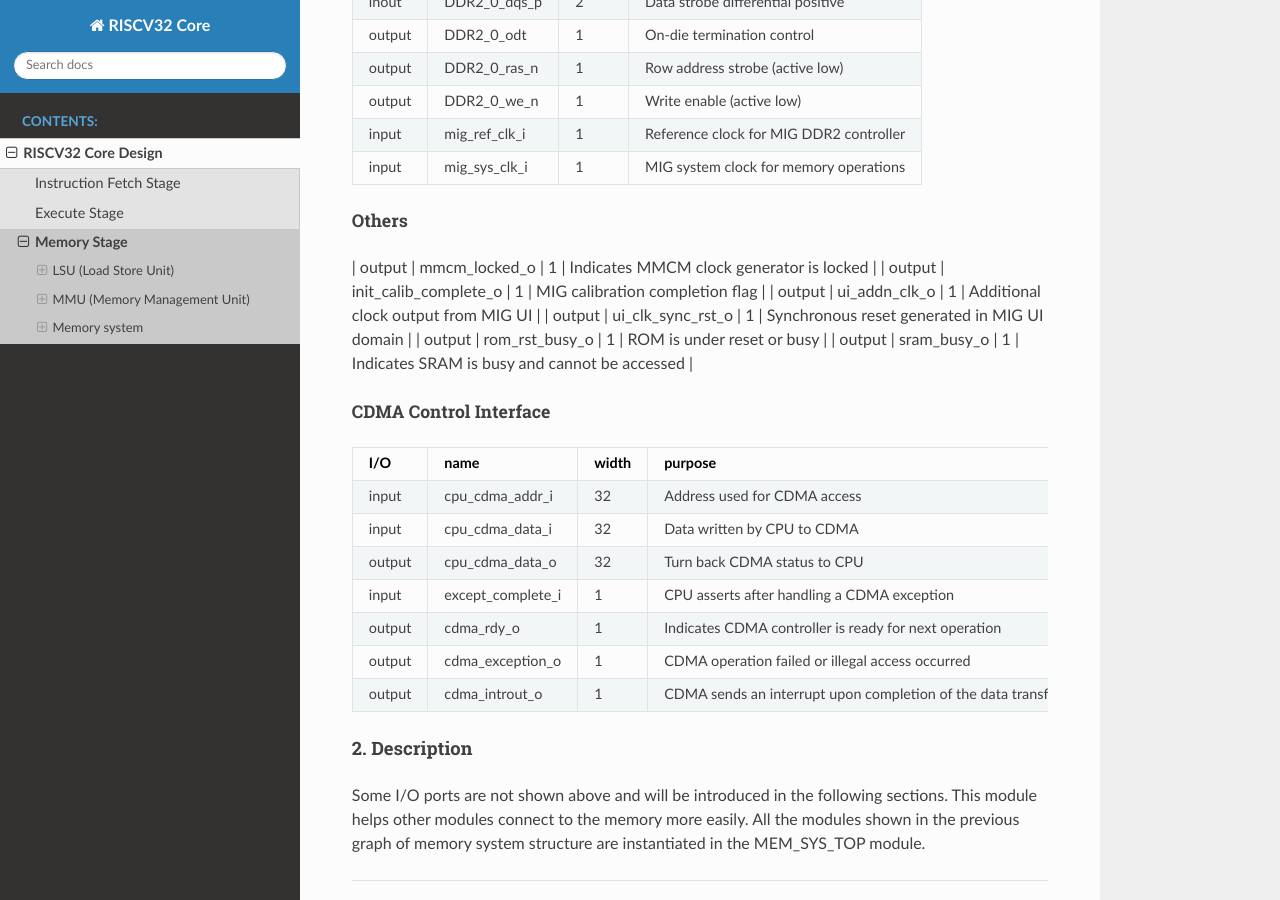
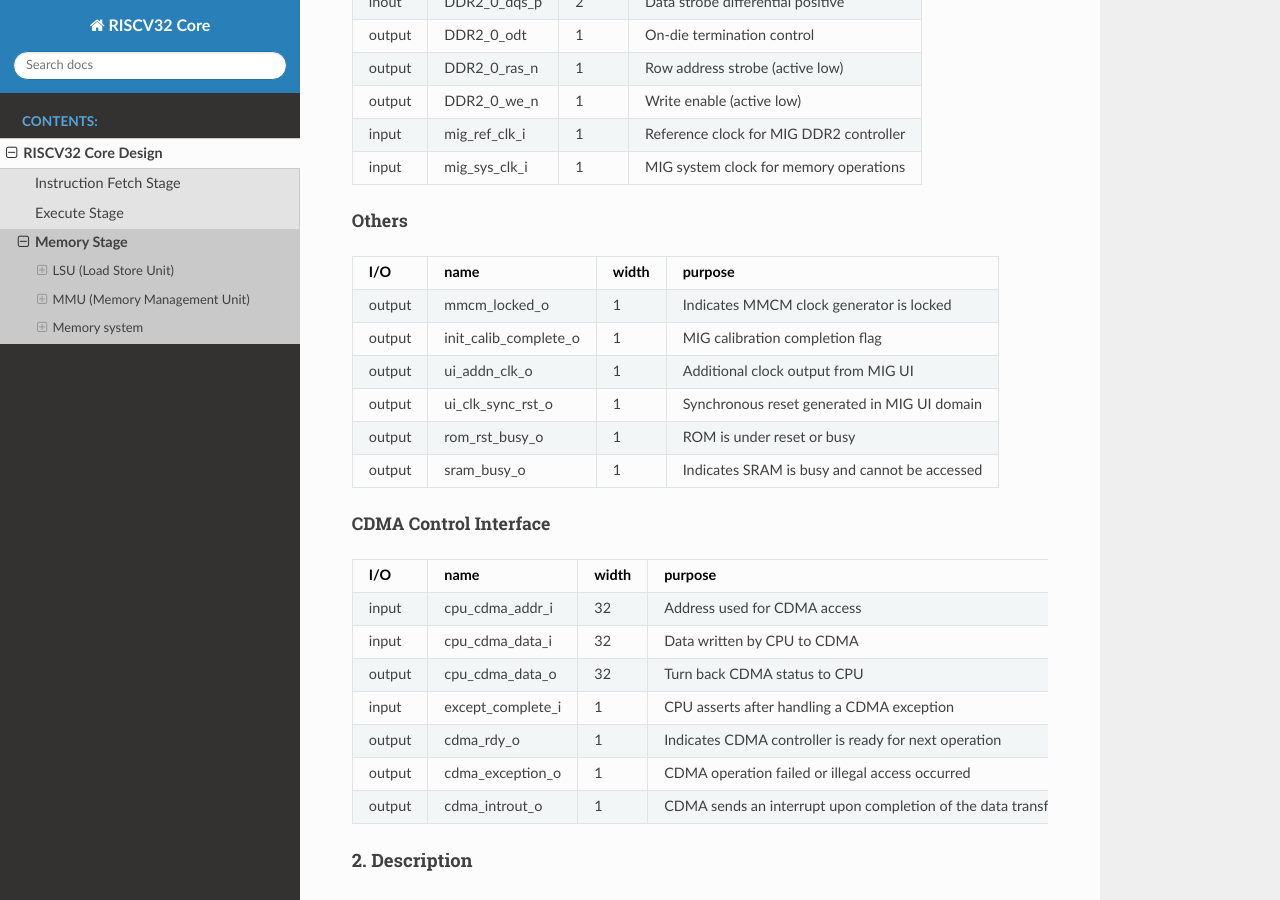
Before and after one commit to ttcn-0906/riscv32-core-doc, a Sphinx documentation site: the page built from docs/source/mem_stage.md, in a window 1280 px wide and 900 px high, scrolled down 5827 px. Built offline with Sphinx 7.4.7 and the Read the Docs theme 3.1.0, drawn with Linux system fonts in a browser that asks for light colours.

Commit message:
Update mem_stage.md

```diff
--- a/docs/source/mem_stage.md
+++ b/docs/source/mem_stage.md
@@ -177,6 +177,8 @@ The simplified structure of the Memory system is below.<br></br>
 | input  | mig_sys_clk_i | 1 | MIG system clock for memory operations |
 
 ##### Others
+| I/O | name | width | purpose |
+|------|------|--------|---------|
 | output | mmcm_locked_o         | 1 | Indicates MMCM clock generator is locked |
 | output | init_calib_complete_o | 1 | MIG calibration completion flag |
 | output | ui_addn_clk_o         | 1 | Additional clock output from MIG UI |
```
